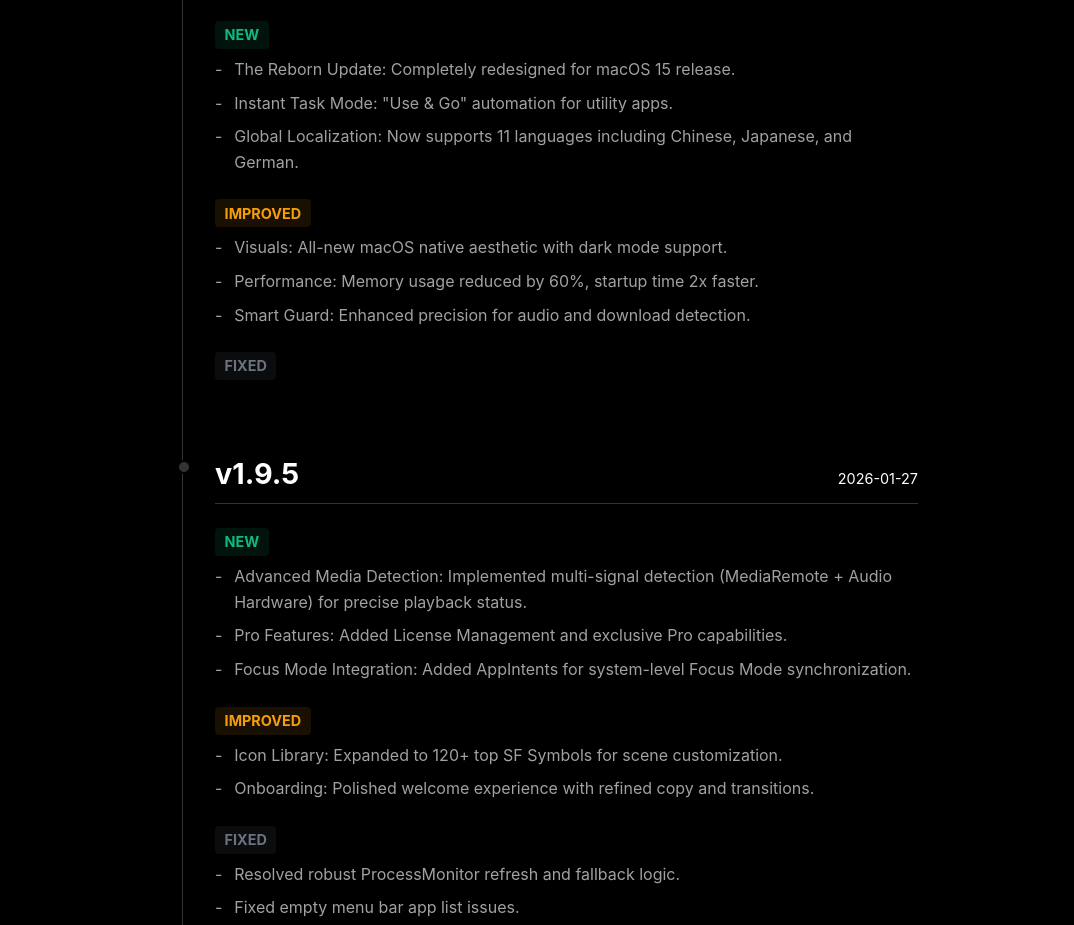
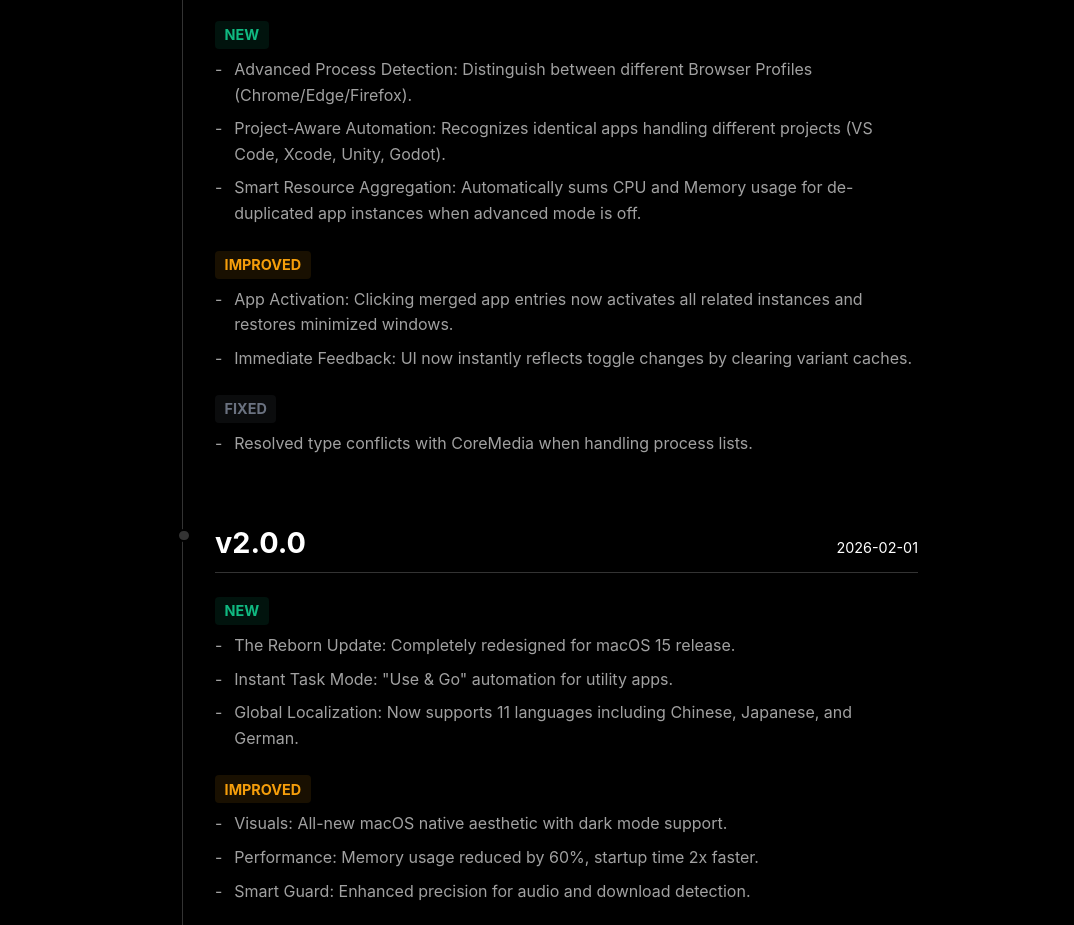
Before and after one commit to monkey-sking/AionWebsite, an Astro site: page /en/changelog in a window 1280 px wide. Shown: the part 436-1361 px from the top of the page, without its empty margins (90-1164 px from the left). Built offline with nearby package versions, Linux system fonts and the light colour scheme; Astro itself is replaced by a stand-in of ours.

Commit message:
feat: release v2.1.0 update

```diff
--- a/src/data/changelog.ts
+++ b/src/data/changelog.ts
@@ -7,6 +7,40 @@ export interface ChangelogItem {
 }
 
 export const changelogData: ChangelogItem[] = [
+  {
+    version: 'v2.1.0',
+    date: '2026-02-05',
+    new: {
+      en: [
+        'Advanced Process Detection: Distinguish between different Browser Profiles (Chrome/Edge/Firefox).',
+        'Project-Aware Automation: Recognizes identical apps handling different projects (VS Code, Xcode, Unity, Godot).',
+        'Smart Resource Aggregation: Automatically sums CPU and Memory usage for de-duplicated app instances when advanced mode is off.',
+      ],
+      'zh-hans': [
+        '高级进程检测：支持识别浏览器不同“分身” (Chrome/Edge/Firefox Profile)。',
+        '项目感知自动化：支持根据项目路径识别 IDE 实例 (VS Code, Xcode, Unity, Godot)。',
+        '智能资源聚合：当关闭高级模式进行去重时，自动累加所有实例的 CPU 和内存占用。',
+      ]
+    },
+    improved: {
+      en: [
+        'App Activation: Clicking merged app entries now activates all related instances and restores minimized windows.',
+        'Immediate Feedback: UI now instantly reflects toggle changes by clearing variant caches.',
+      ],
+      'zh-hans': [
+        '应用激活体验：点击合并项现在能同时激活所有关联实例，并自动恢复最小化窗口。',
+        '即时响应：切换功能开关后立即清空变体缓存，界面反馈更迅速。',
+      ]
+    },
+    fixed: {
+      en: [
+        'Resolved type conflicts with CoreMedia when handling process lists.',
+      ],
+      'zh-hans': [
+        '修复了处理进程列表时与 CoreMedia 的类型冲突冲突。',
+      ]
+    }
+  },
   {
     version: 'v2.0.0',
     date: '2026-02-01',
--- a/src/i18n/ui.ts
+++ b/src/i18n/ui.ts
@@ -55,6 +55,7 @@ export const ui = {
     'pricing.feature.audio': 'Precise Audio Detection',
     'pricing.feature.network': 'Customizable Network Guard',
     'pricing.feature.instant': 'Instant Task (Use & Go)',
+    'pricing.feature.advanced_detection': 'Advanced Process Detection (IDE/Profiles)',
     'pricing.feature.force': 'Force Quit via Helper Tool',
     'pricing.feature.maintenance': 'System Deep Maintenance',
     'pricing.feature.support': 'Priority Email Support',
@@ -178,6 +179,7 @@ export const ui = {
     'pricing.feature.audio': '精确音频/视频播放保护',
     'pricing.feature.network': '可自定义流量守卫阈值',
     'pricing.feature.instant': '瞬时任务 (即用即走)',
+    'pricing.feature.advanced_detection': '高级进程检测 (分身/IDE项目识别)',
     'pricing.feature.force': '特权助手强制退出功能',
     'pricing.feature.maintenance': '系统级深度维护清理',
     'pricing.feature.support': '优先邮件技术支持',
--- a/src/pages/index.astro
+++ b/src/pages/index.astro
@@ -344,6 +344,7 @@ const t = useTranslations(lang);
 						<li style="margin-bottom: 0.8rem;">✓ {t('pricing.feature.scenes')}</li>
 						<li style="margin-bottom: 0.8rem;">✓ {t('pricing.feature.rules')}</li>
 						<li style="margin-bottom: 0.8rem;">✓ {t('pricing.feature.audio')}</li>
+						<li style="margin-bottom: 0.8rem;">✓ {t('pricing.feature.advanced_detection')}</li>
 						<li style="margin-bottom: 0.8rem;">✓ {t('pricing.feature.instant')}</li>
 						<li style="margin-bottom: 0.8rem;">✓ {t('pricing.feature.updates')}</li>
 					</ul>
```
